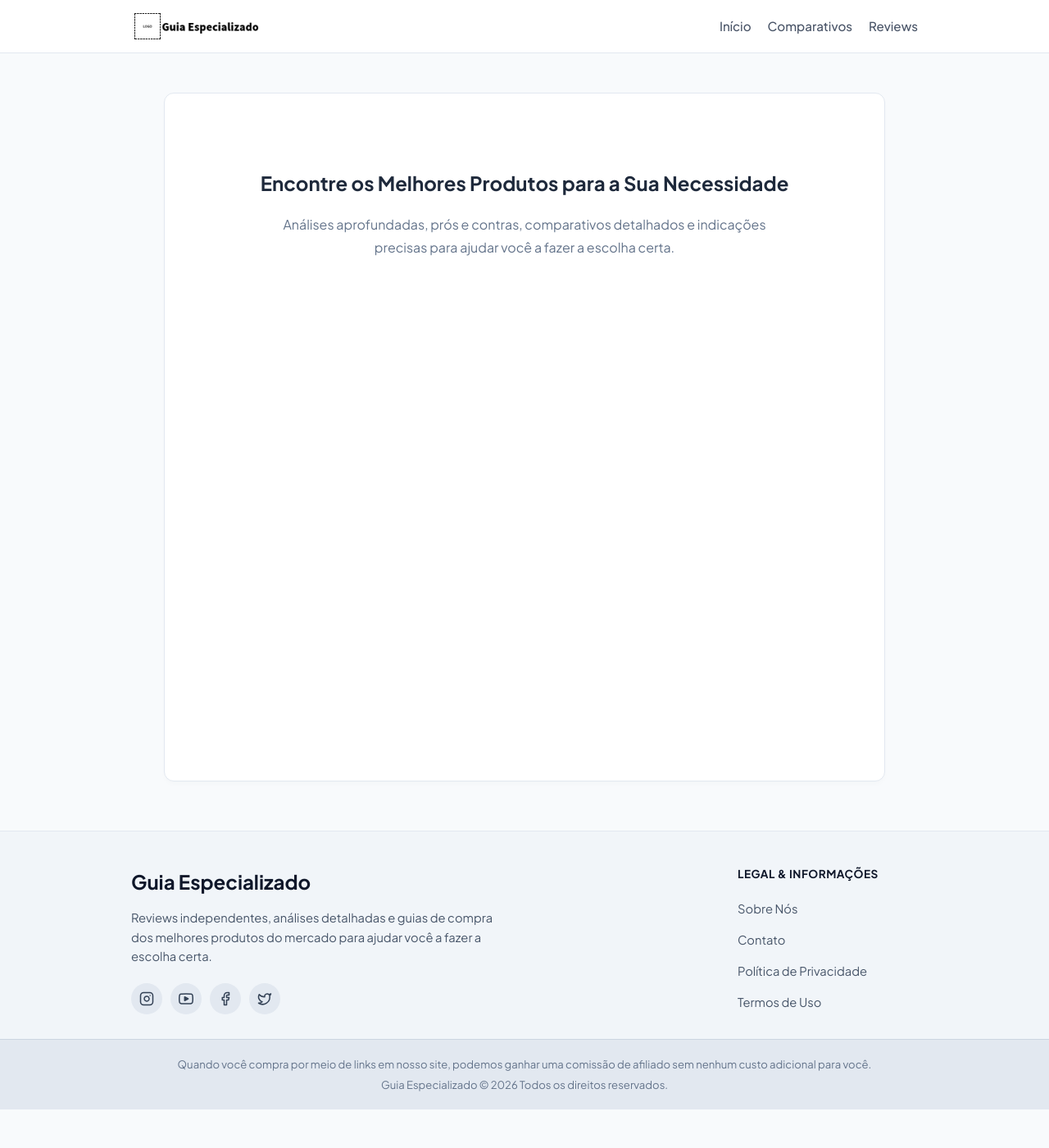
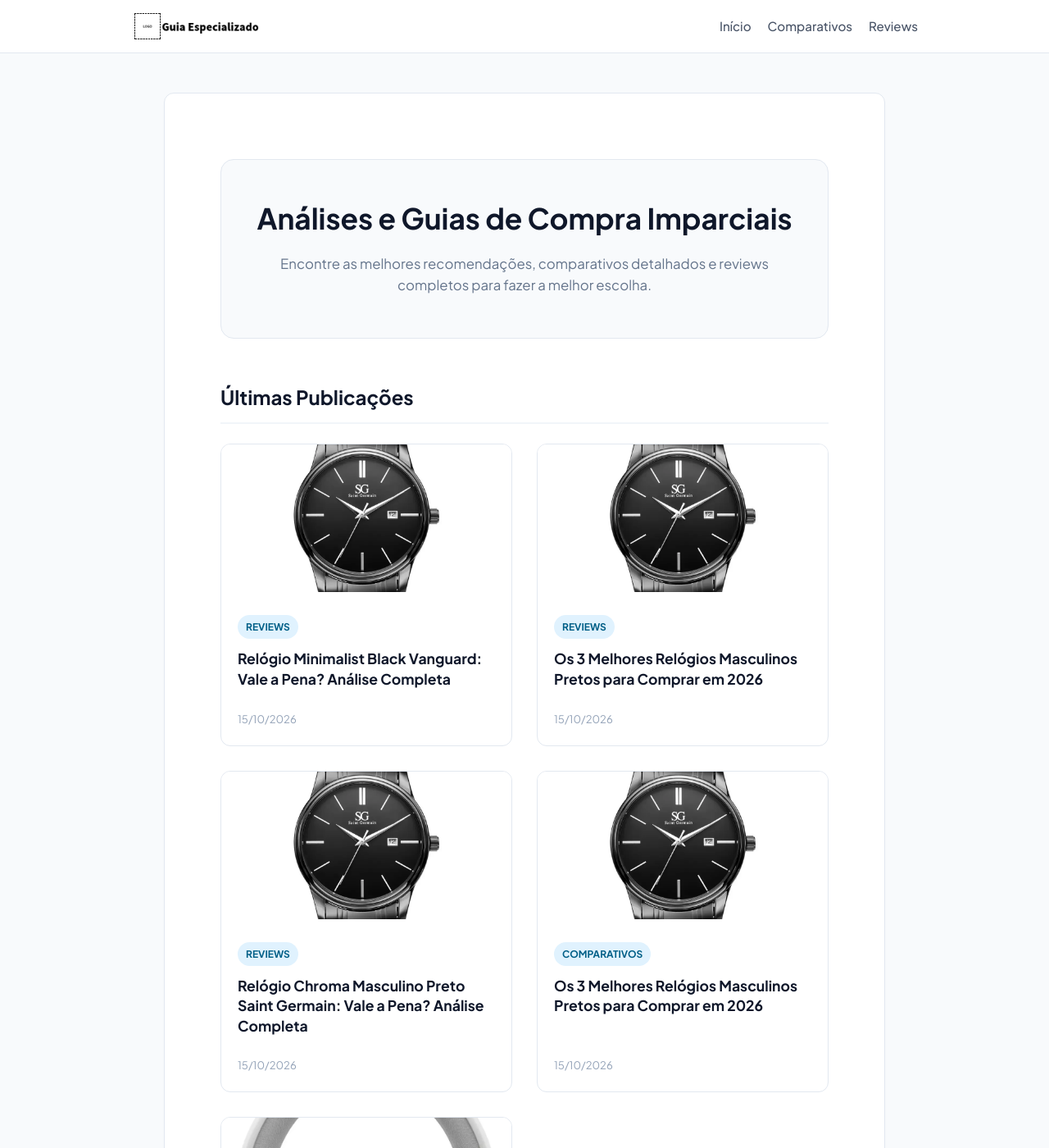
Before and after one commit to membroequipe/SiteReview, a Jekyll site: the page built from index.html, in a window 1280 px wide and 1400 px high. Shown: the whole window at 82% size. Built offline with Jekyll 4.4.1, drawn with Linux system fonts in a browser that asks for light colours; some of the changed text lies outside the part shown.

Commit message:
Update index.html

```diff
--- a/index.html
+++ b/index.html
@@ -1,12 +1,171 @@
 ---
 layout: default
-title: "Guia Especializado | Os Melhores Produtos e Análises"
-description: "Encontre os melhores produtos do mercado com nossos guias de compra, reviews imparciais e comparativos detalhados."
+title: "Início"
 ---
 
-<section class="hero-section" style="text-align: center; padding: 3rem 0;">
-    <h1>Encontre os Melhores Produtos para a Sua Necessidade</h1>
-    <p style="color: #64748b; margin-top: 1rem; max-width: 600px; margin-left: auto; margin-right: auto;">
-        Análises aprofundadas, prós e contras, comparativos detalhados e indicações precisas para ajudar você a fazer a escolha certa.
-    </p>
-</section>
+<style>
+  .home-container {
+    max-width: 1000px;
+    margin: 40px auto;
+    padding: 0 20px;
+    font-family: 'Plus Jakarta Sans', sans-serif;
+  }
+
+  .hero-section {
+    text-align: center;
+    padding: 40px 20px 50px 20px;
+    background: #f8fafc;
+    border-radius: 16px;
+    border: 1px solid #e2e8f0;
+    margin-bottom: 50px;
+  }
+
+  .hero-section h1 {
+    font-size: 2.2rem;
+    font-weight: 700;
+    color: #0f172a;
+    margin: 0 0 12px 0;
+  }
+
+  .hero-section p {
+    font-size: 1.05rem;
+    color: #64748b;
+    max-width: 650px;
+    margin: 0 auto;
+    line-height: 1.6;
+  }
+
+  .section-title {
+    font-size: 1.5rem;
+    font-weight: 700;
+    color: #0f172a;
+    margin-bottom: 24px;
+    border-bottom: 2px solid #f1f5f9;
+    padding-bottom: 10px;
+  }
+
+  .posts-grid {
+    display: grid;
+    grid-template-columns: repeat(auto-fill, minmax(280px, 1fr));
+    gap: 30px;
+  }
+
+  .post-card {
+    background: #ffffff;
+    border: 1px solid #e2e8f0;
+    border-radius: 12px;
+    overflow: hidden;
+    transition: transform 0.2s ease, box-shadow 0.2s ease;
+    display: flex;
+    flex-direction: column;
+  }
+
+  .post-card:hover {
+    transform: translateY(-4px);
+    box-shadow: 0 10px 25px rgba(0, 0, 0, 0.08);
+  }
+
+  .post-card-img {
+    width: 100%;
+    height: 180px;
+    object-fit: cover;
+    background-color: #f1f5f9;
+  }
+
+  .post-card-content {
+    padding: 20px;
+    display: flex;
+    flex-direction: column;
+    flex-grow: 1;
+  }
+
+  .post-badge {
+    align-self: flex-start;
+    font-size: 0.75rem;
+    font-weight: 700;
+    text-transform: uppercase;
+    color: #005f87;
+    background-color: #e0f2fe;
+    padding: 4px 10px;
+    border-radius: 20px;
+    margin-bottom: 12px;
+  }
+
+  .post-card-title {
+    font-size: 1.1rem;
+    font-weight: 700;
+    color: #0f172a;
+    margin: 0 0 10px 0;
+    line-height: 1.4;
+  }
+
+  .post-card-title a {
+    text-decoration: none;
+    color: inherit;
+  }
+
+  .post-card-title a:hover {
+    color: #005f87;
+  }
+
+  .post-card-date {
+    font-size: 0.82rem;
+    color: #94a3b8;
+    margin-top: auto;
+    padding-top: 15px;
+  }
+
+  .no-posts {
+    text-align: center;
+    padding: 40px;
+    color: #64748b;
+    background: #f8fafc;
+    border-radius: 12px;
+    border: 1px dashed #cbd5e1;
+  }
+</style>
+
+<div class="home-container">
+
+  <!-- Banner de Destaque / Boas-vindas -->
+  <div class="hero-section">
+    <h1>Análises e Guias de Compra Imparciais</h1>
+    <p>Encontre as melhores recomendações, comparativos detalhados e reviews completos para fazer a melhor escolha.</p>
+  </div>
+
+  <!-- Lista de Artigos Recentes -->
+  <h2 class="section-title">Últimas Publicações</h2>
+
+  {% if site.posts.size > 0 %}
+    <div class="posts-grid">
+      {% for post in site.posts %}
+        <article class="post-card">
+          {% if post.image %}
+            <a href="{{ post.url | relative_url }}">
+              <img src="{{ post.image | relative_url }}" alt="{{ post.title }}" class="post-card-img">
+            </a>
+          {% endif %}
+
+          <div class="post-card-content">
+            {% if post.category %}
+              <span class="post-badge">{{ post.category }}</span>
+            {% endif %}
+
+            <h3 class="post-card-title">
+              <a href="{{ post.url | relative_url }}">{{ post.title }}</a>
+            </h3>
+
+            <div class="post-card-date">
+              {{ post.date | date: "%d/%m/%Y" }}
+            </div>
+          </div>
+        </article>
+      {% endfor %}
+    </div>
+  {% else %}
+    <div class="no-posts">
+      <p>Nenhum artigo publicado ainda. Novos guias e comparativos em breve!</p>
+    </div>
+  {% endif %}
+
+</div>
```
